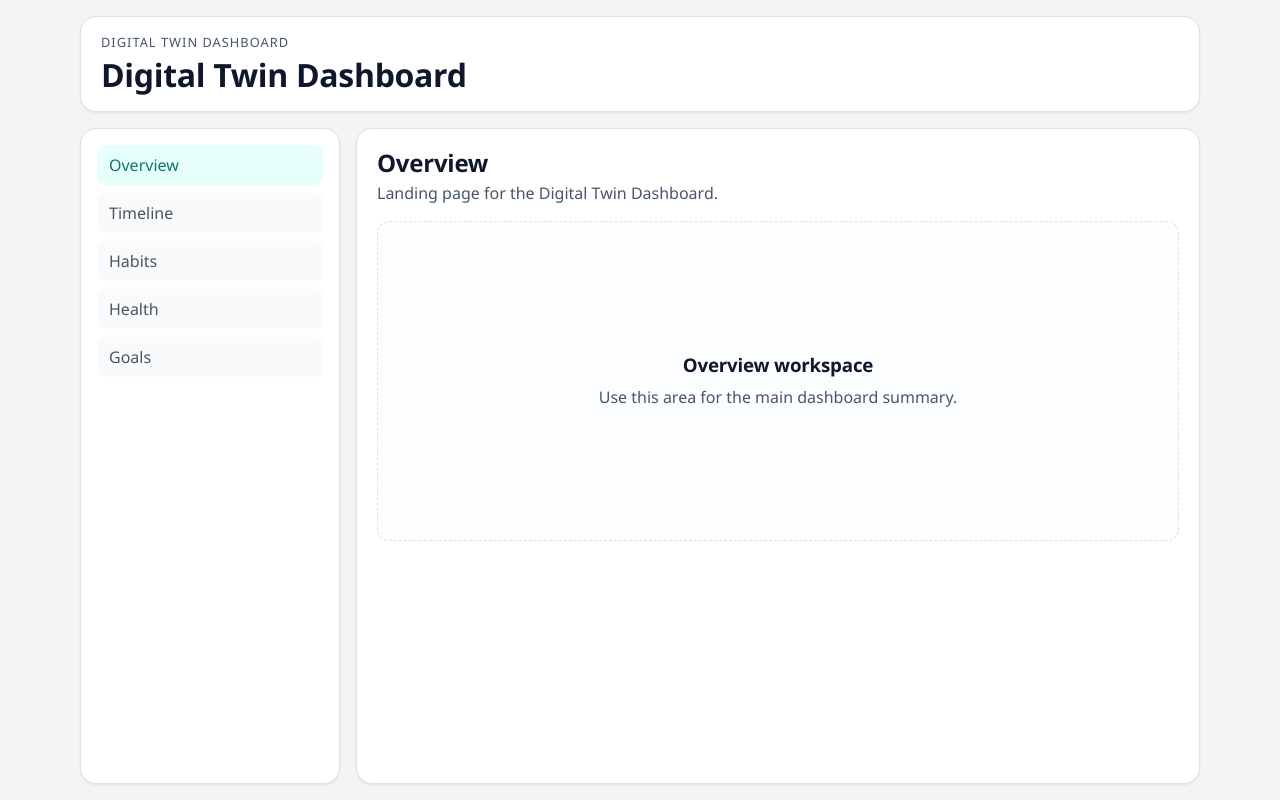
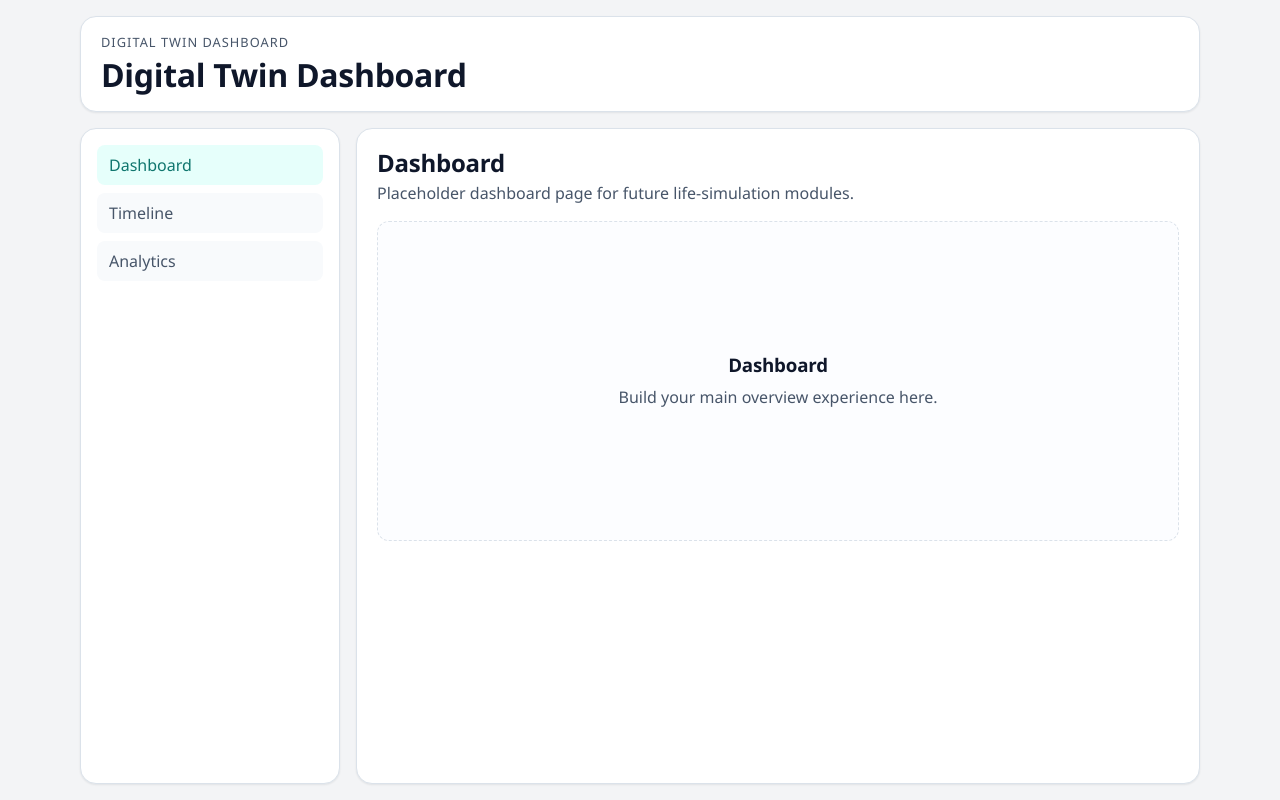
Before and after one commit to ZaraCook/google-hackathon-team7, a React (Vite) app: page /#/timeline in a window 1280 px wide. Before the commit this address led to /. Built offline with nearby package versions, Linux system fonts and the light colour scheme.

Commit message:
add placeholder pages

```diff
--- a/src/App.tsx
+++ b/src/App.tsx
@@ -1,11 +1,9 @@
 import { Navigate, Route, Routes } from 'react-router-dom'
 import AppLayout from './components/layout/AppLayout'
 import {
-  GoalsPage,
-  HabitsPage,
-  HealthPage,
+  AnalyticsPage,
   NotFoundPage,
-  OverviewPage,
+  DashboardPage,
   TimelinePage,
 } from './pages'
 
@@ -13,11 +11,9 @@ function App() {
   return (
     <Routes>
       <Route element={<AppLayout />}>
-        <Route index element={<OverviewPage />} />
+        <Route index element={<DashboardPage />} />
         <Route path="timeline" element={<TimelinePage />} />
-        <Route path="habits" element={<HabitsPage />} />
-        <Route path="health" element={<HealthPage />} />
-        <Route path="goals" element={<GoalsPage />} />
+        <Route path="analytics" element={<AnalyticsPage />} />
       </Route>
       <Route path="*" element={<NotFoundPage />} />
       <Route path="/home" element={<Navigate to="/" replace />} />
--- a/src/components/layout/AppLayout.tsx
+++ b/src/components/layout/AppLayout.tsx
@@ -2,11 +2,9 @@ import { NavLink, Outlet } from 'react-router-dom'
 import './AppLayout.css'
 
 const navItems = [
-  { label: 'Overview', to: '/' },
+  { label: 'Dashboard', to: '/' },
   { label: 'Timeline', to: '/timeline' },
-  { label: 'Habits', to: '/habits' },
-  { label: 'Health', to: '/health' },
-  { label: 'Goals', to: '/goals' },
+  { label: 'Analytics', to: '/analytics' },
 ]
 
 function AppLayout() {
--- /dev/null
+++ b/src/pages/AnalyticsPage.tsx
@@ -0,0 +1,16 @@
+function AnalyticsPage() {
+  return (
+    <section className="page-shell">
+      <header className="page-header">
+        <h2>Analytics</h2>
+        <p>Placeholder analytics page for trends, projections, and insights.</p>
+      </header>
+      <div className="page-card">
+        <h3>Analytics</h3>
+        <p>Build charts, signals, and predictive views here.</p>
+      </div>
+    </section>
+  )
+}
+
+export default AnalyticsPage
--- /dev/null
+++ b/src/pages/DashboardPage.tsx
@@ -0,0 +1,16 @@
+function DashboardPage() {
+  return (
+    <section className="page-shell">
+      <header className="page-header">
+        <h2>Dashboard</h2>
+        <p>Placeholder dashboard page for future life-simulation modules.</p>
+      </header>
+      <div className="page-card">
+        <h3>Dashboard</h3>
+        <p>Build your main overview experience here.</p>
+      </div>
+    </section>
+  )
+}
+
+export default DashboardPage
--- a/src/pages/TimelinePage.tsx
+++ b/src/pages/TimelinePage.tsx
@@ -3,11 +3,11 @@ function TimelinePage() {
     <section className="page-shell">
       <header className="page-header">
         <h2>Timeline</h2>
-        <p>Build the flowing day timeline and event stream here.</p>
+        <p>Placeholder timeline page for future event and time-flow views.</p>
       </header>
       <div className="page-card">
-        <h3>Timeline view</h3>
-        <p>Future interactive timeline content goes here.</p>
+        <h3>Timeline</h3>
+        <p>Build the flowing day timeline and event stream here.</p>
       </div>
     </section>
   )
--- a/src/pages/index.ts
+++ b/src/pages/index.ts
@@ -1,6 +1,4 @@
-export { default as OverviewPage } from './OverviewPage'
+export { default as DashboardPage } from './DashboardPage'
 export { default as TimelinePage } from './TimelinePage'
-export { default as HabitsPage } from './HabitsPage'
-export { default as HealthPage } from './HealthPage'
-export { default as GoalsPage } from './GoalsPage'
+export { default as AnalyticsPage } from './AnalyticsPage'
 export { default as NotFoundPage } from './NotFoundPage'
```
